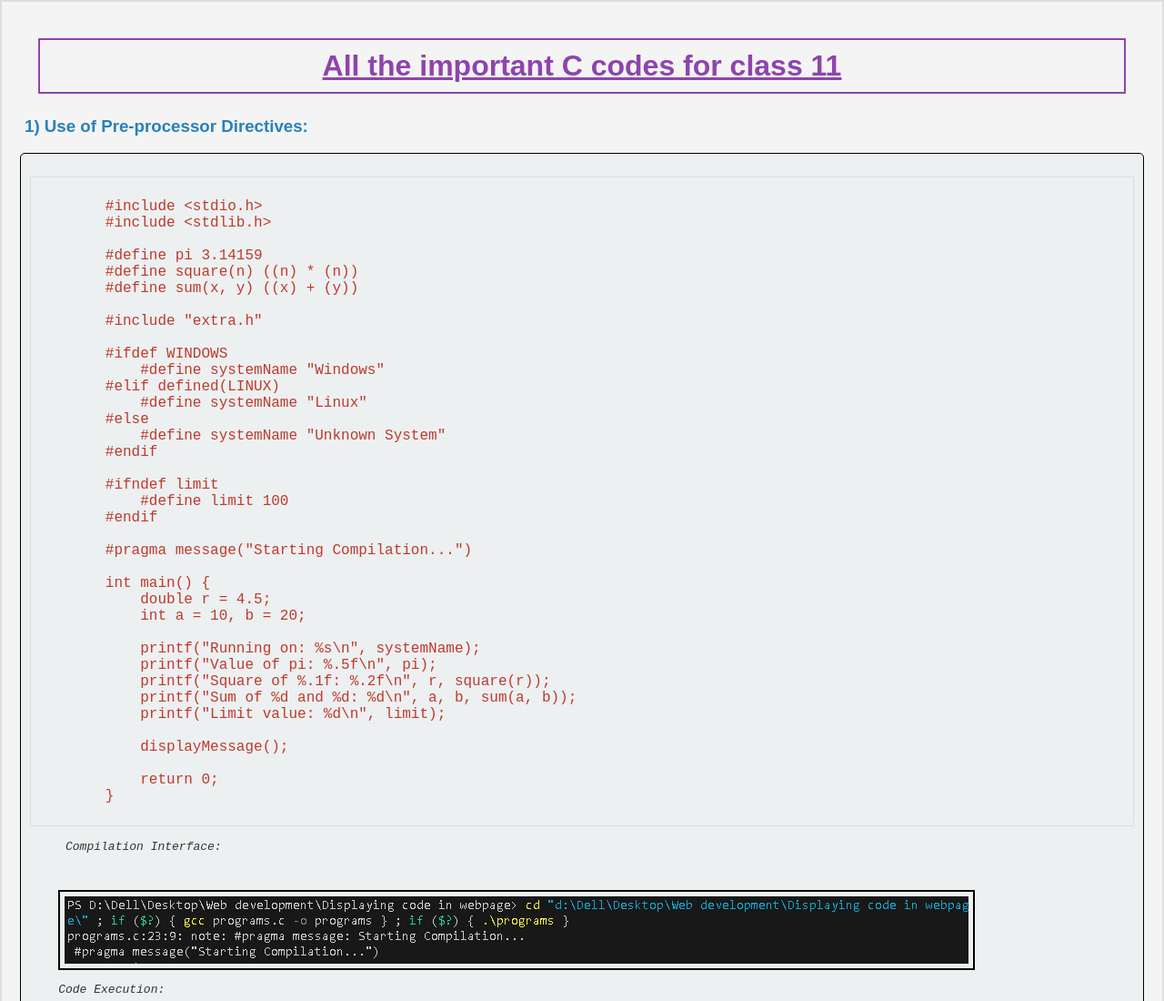
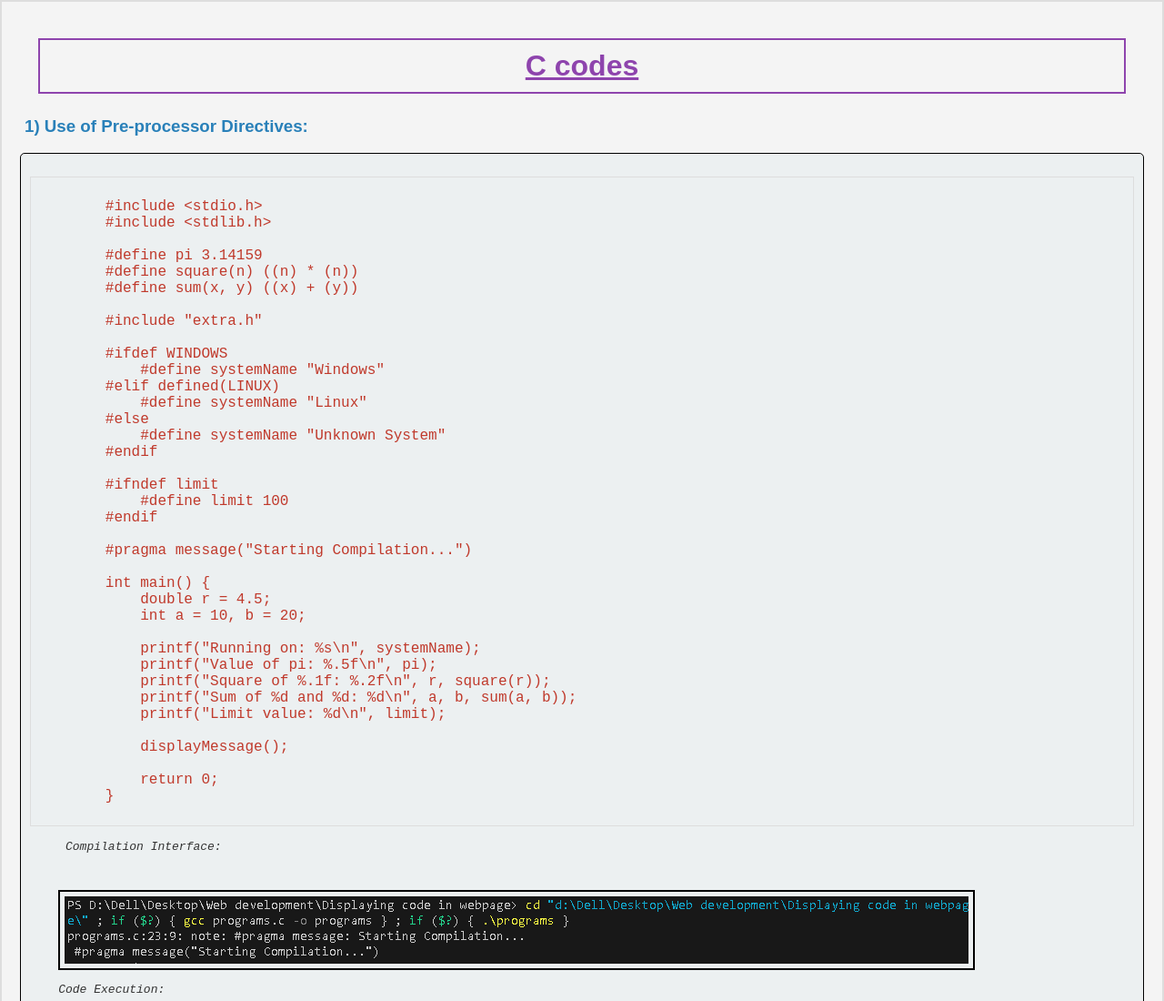
Before and after one commit to anup2065/Codes, a plain HTML site: page index.html in a window 1280 px wide. Shown: the top 1100 px of the page at 91% size. Drawn offline with Linux system fonts and the light colour scheme.

Commit message:
Update index.html
fijanl

```diff
--- a/index.html
+++ b/index.html
@@ -50,7 +50,7 @@
 </head>
 
 <body>
-    <h1 id="main-title">All the important C codes for class 11</h1>
+    <h1 id="main-title">C codes</h1>
     <h3>1) Use of Pre-processor Directives:</h3>
     <pre>
     <code>
```
